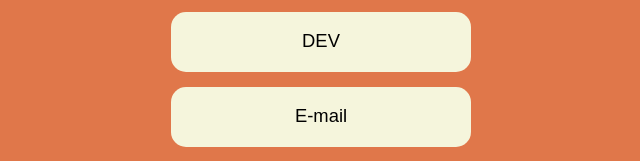
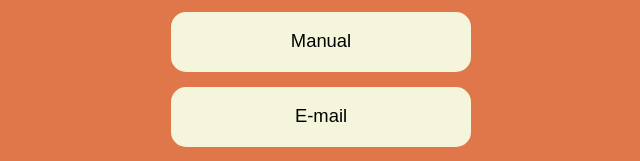
Before and after one commit to merianigarcia/Hub-Links, a plain HTML site: page index.html in a window 1280 px wide. Shown: the part 323-484 px from the top of the page, 319-959 px from the left. Drawn offline with Linux system fonts and the light colour scheme.

Commit message:
Finalização do Projeto - folha de estilo

```diff
--- a/index.html
+++ b/index.html
@@ -38,7 +38,8 @@
 
             <div class="conteiner">
                 <a href="https://roboticapratica.com.br/">Robótica</a>
-                <a href="https://devtutorial.com.br/">DEV</a>
+                <!--Dowload documento-->
+                <a href="./Arquivo PDF-criacao-de-pdf-a.pdf">Manual</a>
                 <!--E-mail--->
                 <a href="mailto:merianyviana@hotmail.com?subject=Contato ">E-mail</a>
                 <a href="https://github.com/professorjosedeassis">github</a>
```
Also changed, not shown: 1 other file.
